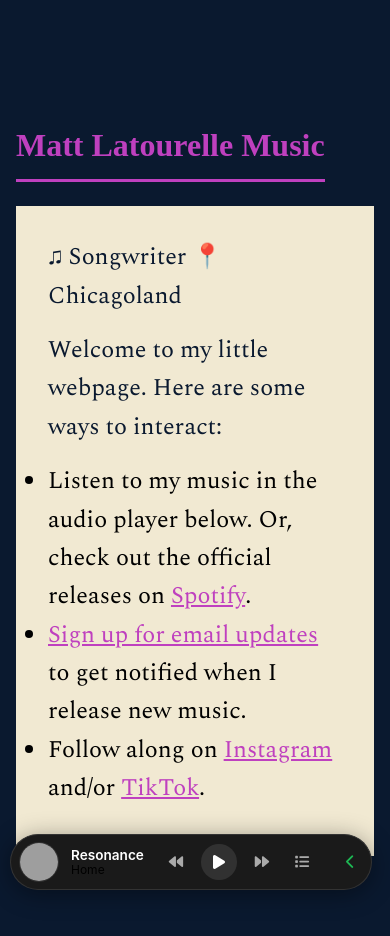
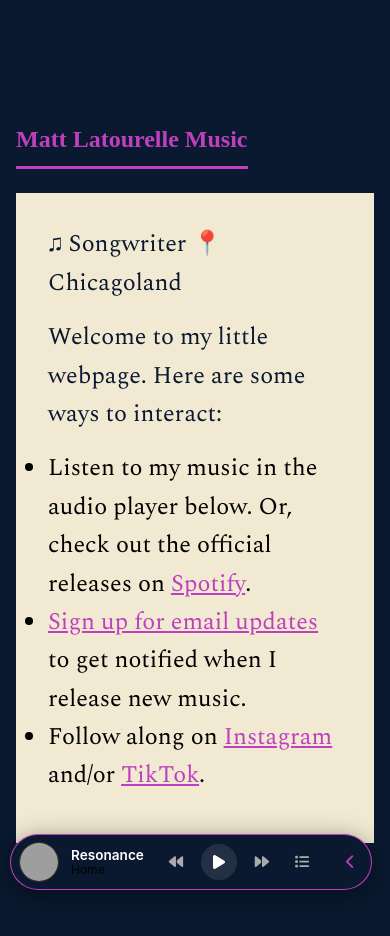
Before and after one commit to mlato/letter-l-music, a Jekyll site: the page built from index.html, in a window 390 px wide. Built offline with Jekyll 4.4.1, drawn with Linux system fonts in a browser that asks for light colours; some web fonts are replaced; grey boxes are pictures that could not be loaded.

Commit message:
Update style.css

```diff
--- a/assets/css/style.css
+++ b/assets/css/style.css
@@ -45,7 +45,6 @@
 /* Sections */
 .section {
   margin-bottom: 4rem;
-  font-family: 'Spectral';
   font-size: 1.5rem;
 }
 
@@ -124,100 +123,6 @@
   color: var(--navy);
 }
 
-/* Email Signup */
-.email-signup {
-  margin-bottom: 2rem;
-}
-
-.email-signup h3 {
-  color: var(--navy);
-  margin-bottom: 1rem;
-}
-
-.signup-form {
-  display: flex;
-  gap: 0.5rem;
-  margin-bottom: 0.5rem;
-}
-
-.signup-form input {
-  flex: 1;
-  padding: 0.75rem;
-  border: 2px solid var(--navy);
-  background: white;
-  font-family: 'Courier New', monospace;
-}
-
-.signup-form button {
-  padding: 0.75rem 1.5rem;
-  background: var(--purple);
-  color: white;
-  border: none;
-  cursor: pointer;
-  font-family: 'Courier New', monospace;
-  font-weight: bold;
-  transition: opacity 0.3s;
-}
-
-.signup-form button:hover {
-  opacity: 0.8;
-}
-
-/* Social Links */
-.social-links h3 {
-  color: var(--navy);
-  margin-bottom: 1rem;
-}
-
-.social-links ul {
-  list-style: none;
-  display: flex;
-  flex-wrap: wrap;
-  gap: 1rem;
-}
-
-.social-links a {
-  color: var(--navy);
-  text-decoration: none;
-  border-bottom: 2px solid var(--purple);
-  padding-bottom: 2px;
-}
-
-.social-links a:hover {
-  color: var(--purple);
-}
-
-/* Footer */
-.footer {
-  background: var(--navy);
-  color: var(--beige);
-  padding: 2rem;
-  border-top: 2px solid var(--purple);
-}
-
-.footer-container {
-  max-width: 1200px;
-  margin: 0 auto;
-  display: flex;
-  justify-content: space-between;
-  align-items: center;
-}
-
-.footer-links {
-  display: flex;
-  gap: 1.5rem;
-}
-
-.footer-links a {
-  color: var(--beige);
-  text-decoration: none;
-  border-bottom: 1px solid transparent;
-}
-
-.footer-links a:hover {
-  border-bottom-color: var(--purple);
-}
-
 /* Mobile Responsive */
 @media (max-width: 768px) {
   .nav-container {
@@ -226,42 +131,23 @@
     padding: 1rem;
   }
 
-  .nav-links {
-    gap: 1rem;
-  }
-
   .container {
     padding: 120px 1rem 1rem;
   }
 
-  .section h2 {
+  .section h1 {
     font-size: 1.5rem;
   }
-
-  .signup-form {
-    flex-direction: column;
-  }
-
-  .footer-container {
-    flex-direction: column;
-    gap: 1rem;
-    text-align: center;
-  }
-
-  .social-links ul {
-    justify-content: center;
-  }
-}
 
 /* Music Player */
         /* --- LITE VARIABLES --- */
         :root {
-            --bg-color: #222;
-            --player-bg: #1a1a1a;
+            --bg-color: var(--beige);
+            --player-bg: var(--navy);
             --text-main: #fff;
             --text-sub: #aaa;
-            --accent: #1DB954; /* Spotify Green */
-            --border: #333;
+            --accent: var(--purple);
+            --border: var(--purple);
             --shadow: 0 4px 12px rgba(0,0,0,0.4);
             --font-stack: -apple-system, BlinkMacSystemFont, "Segoe UI", Roboto, Helvetica, Arial, sans-serif;
         }
```
